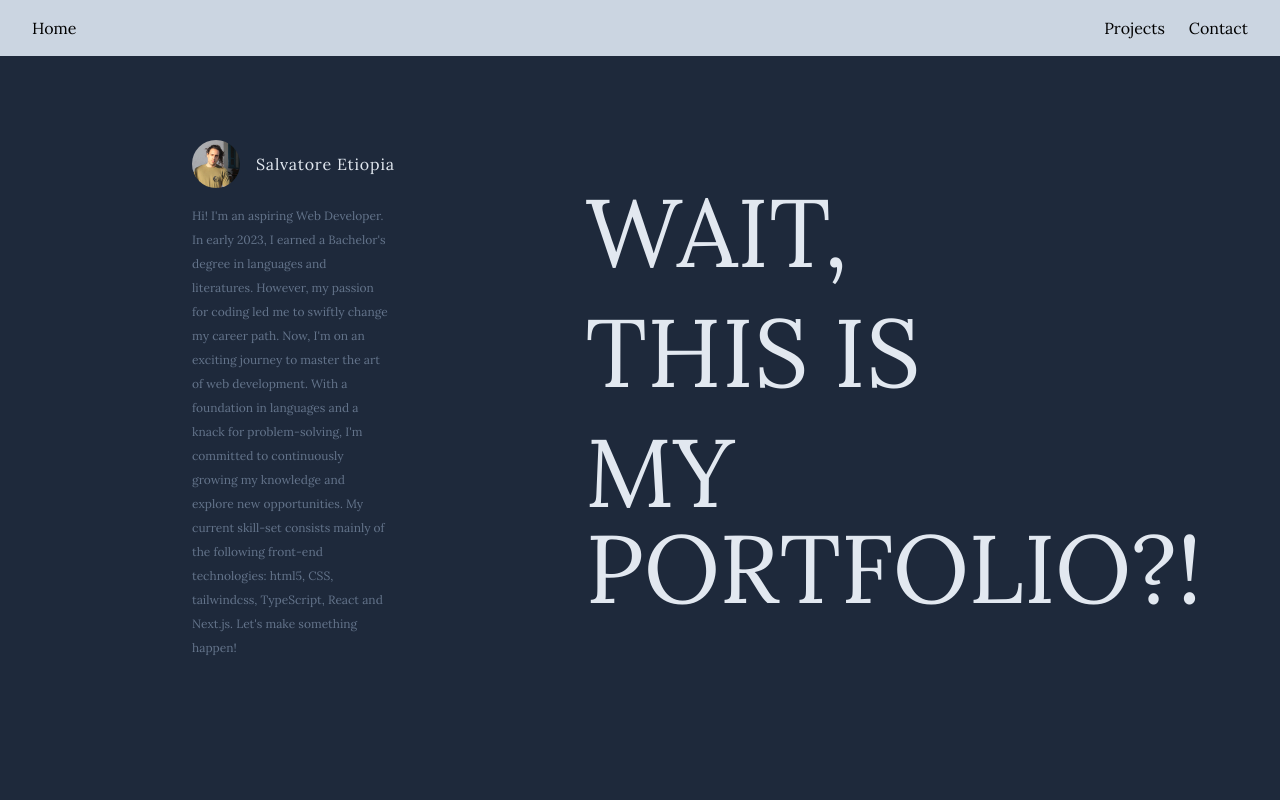
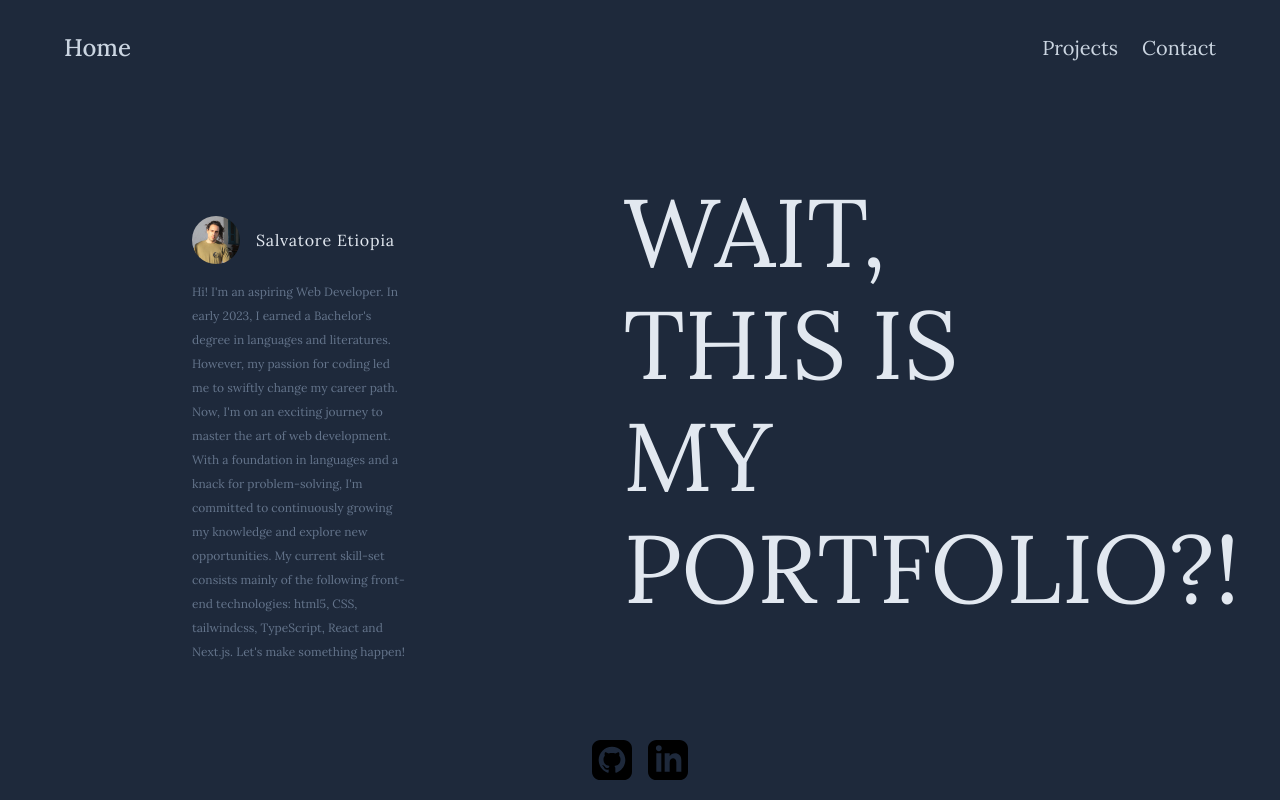
Before and after one commit to etiopia01/portfolio, a Next.js app: page / in a window 1280 px wide. Built offline with nearby package versions, Linux system fonts and the light colour scheme.

Commit message:
created contact page

```diff
--- /dev/null
+++ b/app/contact/page.tsx
@@ -0,0 +1,31 @@
+import NavBar from "@/components/NavBar"
+import SocialBar from "@/components/SocialBar"
+import React from "react"
+
+export default function ContactPage() {
+    return (
+        <>
+        <NavBar/>
+        <div className="flex flex-col gap-20">
+        <div className="flex justify-center items-center gap-6">
+            <div className="h-32 w-32 bg-[url(/me.jpeg)] bg-cover bg-center rounded-full"></div>
+            <div className="text-3xl text-slate-300 flex flex-col items-start gap-4">
+            <h1>Salvatore</h1>
+            <h1>Etiopia</h1>
+            </div>
+        </div>
+       <div className="flex flex-col text-slate-300 gap-4">
+            <div className="flex gap-6 justify-start">
+                <dt className="text-lg font-bold">E-mail:</dt> <dd>etiopiasalvatore@gmail.com</dd>
+                </div>
+            <div className="flex gap-6 justify-start">
+                <dt className="text-lg font-bold">Mobile:</dt> <dd>+39 350 1978018 </dd>
+            </div>
+       </div>
+
+
+        </div>
+        <SocialBar/>
+        </>
+    )
+}
--- a/app/layout.tsx
+++ b/app/layout.tsx
@@ -2,6 +2,8 @@ import type { Metadata } from 'next'
 
 import './globals.css'
 import { Lora } from 'next/font/google'
+import NavBar from '@/components/NavBar'
+import SocialBar from '@/components/SocialBar'
 
 const lora = Lora({
   subsets: ["latin"],
@@ -24,7 +26,9 @@ export default function RootLayout({
 }) {
   return (
     <html lang="en">
-      <body className={`${lora.className} bg-slate-800 h-full relative`}>{children}</body>
+
+      <body className={`${lora.className} bg-slate-800 h-full relative flex flex-col justify-center items-center`}>{children}</body>
+
     </html>
   )
 }
--- a/app/page.tsx
+++ b/app/page.tsx
@@ -1,6 +1,6 @@
 import HomePage from '@/components/HomePage'
 import NavBar from '@/components/NavBar'
-
+import SocialBar from '@/components/SocialBar'
 
 
 
@@ -9,6 +9,8 @@ export default function Home() {
     <main className='h-full'>
       <NavBar/>
       <HomePage />
+
+      <SocialBar/>
     </main>
   )
 }
--- a/components/HomePage.tsx
+++ b/components/HomePage.tsx
@@ -1,8 +1,8 @@
 export default function HomePage() {
     return (
 
-        <div className="flex justify-between items-center h-full">
-            <div className="w-[50%] py-10 pl-48 flex flex-col justify-center items-start gap-4">
+        <div className="flex justify-center items-center h-full">
+            <div className=" pt-20 pl-48 flex flex-col justify-center items-start gap-4">
                 <div className="flex gap-4 items-center">
                     <div className="w-12 h-12 rounded-full bg-[url(/me.jpeg)] bg-cover bg-center">
 
@@ -19,10 +19,11 @@ export default function HomePage() {
                         html5, CSS, tailwindcss, TypeScript, React and Next.js.
                         Let's make something happen! </p>
             </div>
-            <div className="text-start text-8xl break-word flex flex-col justify-between items-start gap-6 text-slate-200">
+            <div className="text-start text-8xl break-word flex flex-col justify-between items-start gap-4 pr-10 text-slate-200">
                 <p>WAIT,</p>
                 <p> THIS IS </p>
-                <p>MY PORTFOLIO?!</p>
+                <p>MY</p>
+                <p>PORTFOLIO?!</p>
             </div>
 
         </div>
--- a/components/NavBar.tsx
+++ b/components/NavBar.tsx
@@ -2,14 +2,16 @@ import Link from "next/link"
 
 export default function NavBar() {
     return (
-        <div className="w-full py-4 px-8 bg-slate-300 flex justify-between items-center absolute top-0 left-0 right-0">
-            <div>
-                <Link href={"/"}>Home</Link>
-            </div>
-            <div className="flex gap-6">
+        <>
+        <div className="w-full py-8 px-16 text-slate-300 flex justify-between items-center absolute top-0 left-0 right-0">
+
+                <Link className="font-medium text-2xl" href={"/"}>Home</Link>
+
+            <div className="flex gap-6 text-xl">
                 <Link href={"/projects"}>Projects</Link>
                 <Link href={"/contact"}>Contact</Link>
             </div>
         </div>
+        </>
     )
 }
--- a/components/SocialBar.tsx
+++ b/components/SocialBar.tsx
@@ -1,7 +1,16 @@
 export default function SocialBar() {
     return (
-        <div>
-            <a href=""></a>
+        <>
+        <div className="absolute bottom-0 left-0 right-0 h-20 flex justify-center items-center gap-4">
+
+            <a className="bg-[url(/github.svg)] h-10 w-10 bg-cover bg-center" href="" target={"_blank"}
+rel={"noreferrer"}></a>
+
+
+                <a className="bg-[url(/linkedin.svg)] h-10 w-10 bg-cover bg-center" href="https://www.linkedin.com/in/salvatore-etiopia-a62845272" target={"_blank"}
+rel={"noreferrer"} ></a>
+
         </div>
+        </>
     )
 }
```
Also changed, not shown: public/github.svg (renamed from github.svg), public/linkedin.svg (renamed from linkedin.svg).
